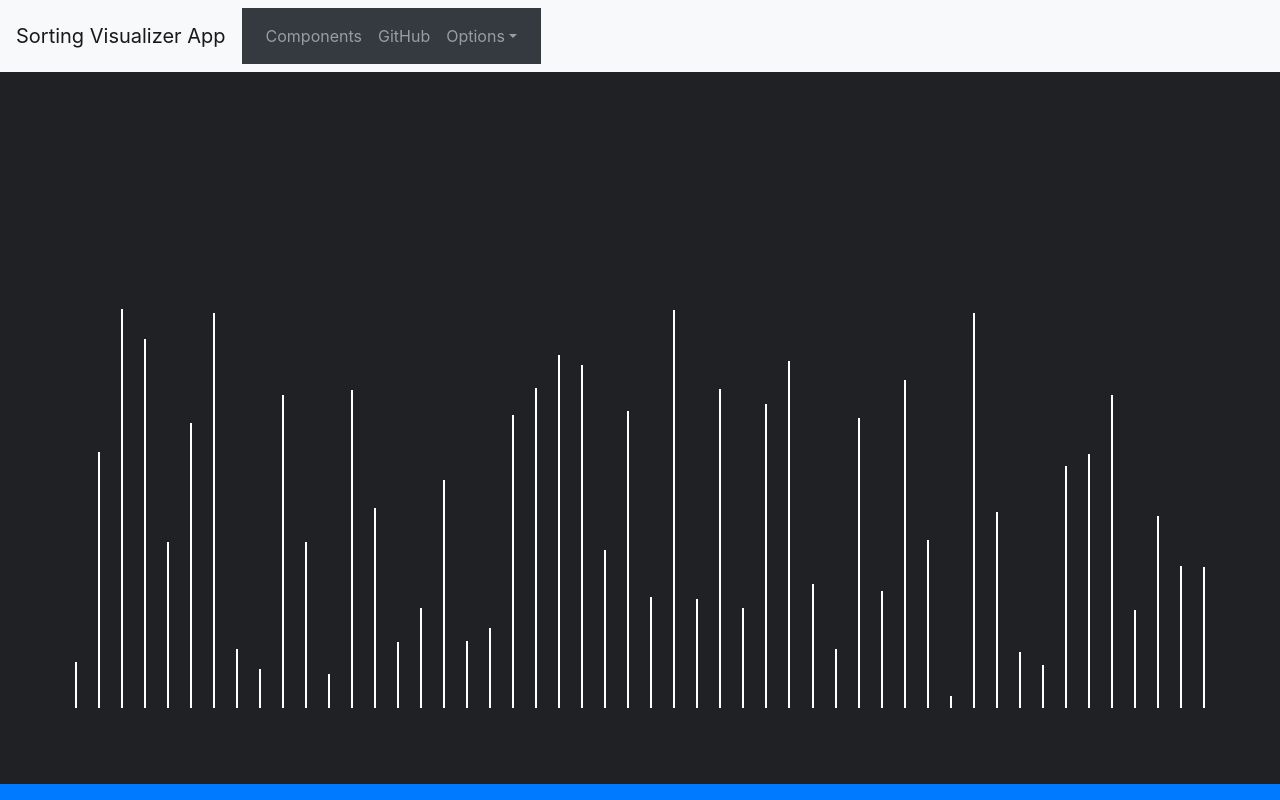
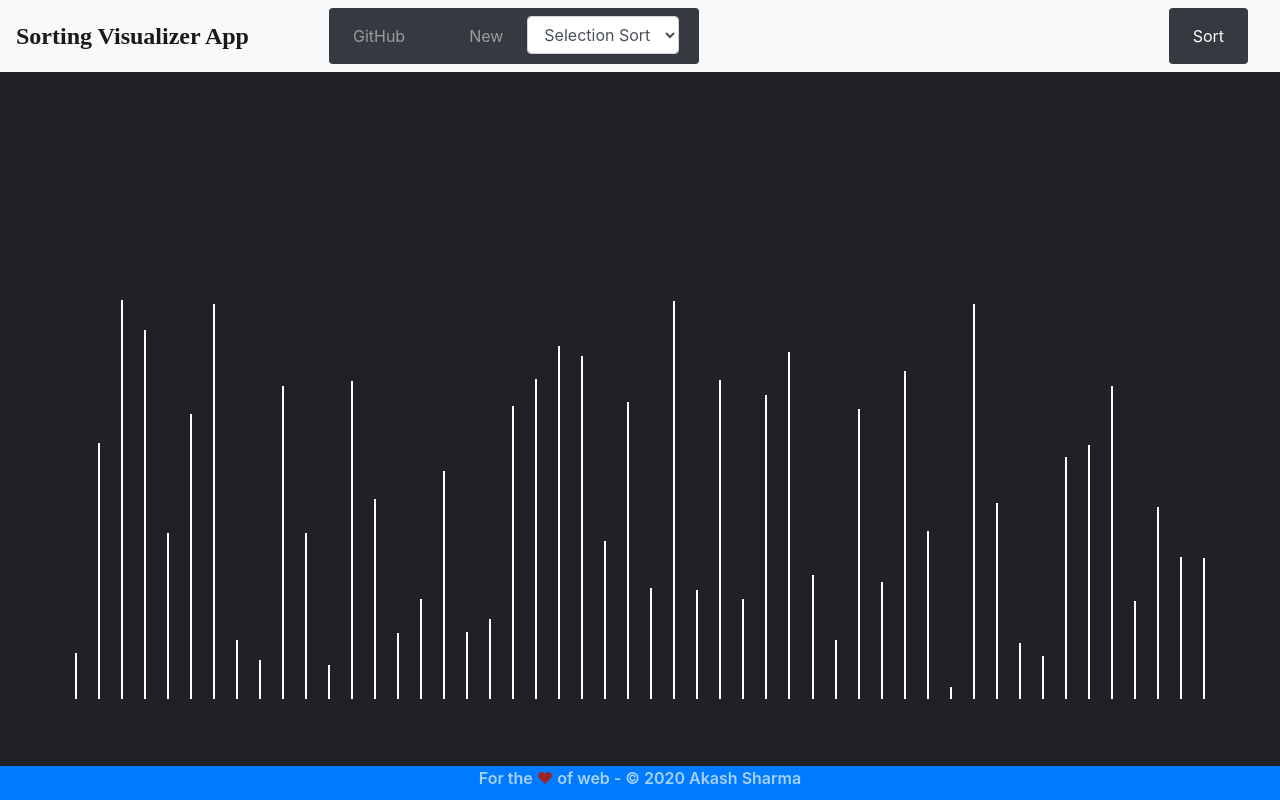
Before and after one commit to AKASHCS50/sorting-visualizer-app, a React (Create React App) app in the folder sorting-visualizer-app/: page / in a window 1280 px wide. Built offline with nearby package versions, Linux system fonts and the light colour scheme.

Commit message:
Completed look

```diff
--- a/sorting-visualizer-app/src/App.css
+++ b/sorting-visualizer-app/src/App.css
@@ -16,3 +16,18 @@
   width: 90vw;
   margin-left: 5vw;
 }
+
+.footer {
+  padding-bottom: 0;
+  line-height: 0.6;
+}
+
+.footer-txt{
+    color: rgba(255, 255, 255, 0.65);
+    font-weight: 600;
+    width: 100vw;
+}
+
+#ft-icon {
+  color: #9e2323;
+}
--- a/sorting-visualizer-app/src/App.js
+++ b/sorting-visualizer-app/src/App.js
@@ -10,7 +10,12 @@ function App() {
       <div className="App">
         <Navigation />
         <NumberBars />
-        <nav class="navbar navbar-light bg-primary"></nav>
+        <nav className="navbar navbar-light bg-primary text-center footer">
+          <p className="footer-txt">
+            For the <span id="ft-icon">❤</span> of web - © 2020 Akash
+            Sharma
+          </p>
+        </nav>
       </div>
     </NumberProvider>
   );
--- a/sorting-visualizer-app/src/components/Navigation.js
+++ b/sorting-visualizer-app/src/components/Navigation.js
@@ -7,90 +7,68 @@ import {
   Nav,
   NavItem,
   NavLink,
-  UncontrolledDropdown,
-  DropdownToggle,
-  DropdownMenu,
+  Input,
   DropdownItem,
-  NavbarText
 } from "reactstrap";
 import RandomButton from "./RandomButton";
 import SortButton from "./SortButton";
 
-const Navigation = props => {
+const Navigation = (props) => {
   const [isOpen, setIsOpen] = useState(false);
 
   const toggle = () => setIsOpen(!isOpen);
 
   return (
     <div>
-      <Navbar color="light" light fixed expand="md">
-        <NavbarBrand href="/">Sorting Visualizer App</NavbarBrand>
+      <Navbar color="light" light expand="md">
+        <NavbarBrand href="/" style={heading}>
+          Sorting Visualizer App
+        </NavbarBrand>
         <NavbarToggler onClick={toggle} />
         <Collapse isOpen={isOpen} navbar>
           <div>
-            <Navbar color="dark" dark expand="md">
+            <Navbar color="dark" dark expand="md" className="rounded">
               <Nav className="mr-auto" navbar>
                 <NavItem>
-                  <NavLink href="/components/">Components</NavLink>
-                </NavItem>
-                <NavItem>
-                  <NavLink href="https://github.com/reactstrap/reactstrap">
+                  <NavLink href="https://github.com/AKASHCS50/Sorting-Visualizer-App">
                     GitHub
                   </NavLink>
                 </NavItem>
-                <UncontrolledDropdown nav inNavbar>
-                  <DropdownToggle nav caret>
-                    Options
-                  </DropdownToggle>
-                  <DropdownMenu right>
-                    <DropdownItem>Option 1</DropdownItem>
-                    <DropdownItem>Option 2</DropdownItem>
-                    <DropdownItem divider />
-                    <DropdownItem>Reset</DropdownItem>
-                  </DropdownMenu>
-                </UncontrolledDropdown>
+                <NavItem className="ml-md-5">
+                  <RandomButton></RandomButton>
+                </NavItem>
+                <DropdownItem divider />
+                <Input
+                  type="select"
+                  name="select"
+                  id="SelectSort"
+                  className="ml-md-3 mr-md-1"
+                >
+                  <option value="sel">Selection Sort</option>
+                  <option value="ins">Insertion Sort</option>
+                  <option value="bub">Bubble Sort</option>
+                </Input>
               </Nav>
             </Navbar>
           </div>
         </Collapse>
+        <Navbar color="dark" dark expand="md" className="rounded mr-3">
+          <Nav className="mr-auto" navbar>
+            <NavItem>
+              <SortButton></SortButton>
+            </NavItem>
+          </Nav>
+        </Navbar>
       </Navbar>
     </div>
   );
 };
 
-const nav = {
-  display: "flex",
-  width: "100vw",
-  height: "13vh",
-  backgroundColor: "#333",
-  position: "fixed",
-  top: "0",
-  left: "0",
-  color: "white"
-};
-
-const nav_ul = {
-  minWidth: "80%",
-  display: "flex",
-  alignItems: "center",
-  justifyContent: "space-between",
-  listStyle: "none",
-  padding: "20px",
-  cursor: "default"
-};
-
 const heading = {
-  fontSize: "1.25rem"
-};
-
-const sort_btn = {
-  fontSize: "1.3rem",
-  cursor: "pointer",
-  backgroundColor: "#96a2967a",
-  padding: "10px",
-  borderRadius: "10px",
-  minWidth: "80px",
-  textAlign: "center"
+  fontSize: "1.50rem",
+  fontWeight: "600",
+  fontFamily: "cursive",
+  marginRight: "5rem",
 };
 
 export default Navigation;
--- a/sorting-visualizer-app/src/components/NumberContext.js
+++ b/sorting-visualizer-app/src/components/NumberContext.js
@@ -73,7 +73,7 @@ export class NumberProvider extends Component {
       { num: 142, active: 0 },
       { num: 141, active: 0 }
     ],
-    size: 3,
+    size: 50,
     dispatch: action => this.setState(state => reducer(state, action))
   };
   // console.log(this.state.size);
--- a/sorting-visualizer-app/src/components/RandomButton.js
+++ b/sorting-visualizer-app/src/components/RandomButton.js
@@ -1,9 +1,16 @@
 import React, { Component } from "react";
 import { Consumer } from "./NumberContext";
 
+const randm_btn = {
+  backgroundColor: "transparent",
+  padding: ".5rem",
+  border: "0",
+  color: "rgba(255,255,255,.5)",
+};
+
 class RandomButton extends Component {
   state = {
-    brr: {}
+    brr: {},
   };
 
   GenerateRandom = (dispatch, size, e) => {
@@ -11,16 +18,16 @@ class RandomButton extends Component {
     for (let i = 0; i < size; i++) {
       crr.push({
         num: this.randomNumber(5, 400),
-        active: 0
+        active: 0,
       });
     }
     this.setState({
-      brr: crr
+      brr: crr,
     });
 
     dispatch({
       type: "CHANGE_ARR",
-      payload: crr
+      payload: crr,
     });
   };
 
@@ -31,11 +38,14 @@ class RandomButton extends Component {
   render() {
     return (
       <Consumer>
-        {value => {
+        {(value) => {
           const { dispatch, size } = value;
           return (
             <div className="Random-Btn">
-              <button onClick={this.GenerateRandom.bind(this, dispatch, size)}>
+              <button
+                style={randm_btn}
+                onClick={this.GenerateRandom.bind(this, dispatch, size)}
+              >
                 New
               </button>
             </div>
--- a/sorting-visualizer-app/src/components/SortButton.js
+++ b/sorting-visualizer-app/src/components/SortButton.js
@@ -5,24 +5,45 @@ import InsertionSort from "./algorithms/InsertionSort";
 import BubbleSort from "./algorithms/BubbleSort";
 import MergeSort from "./algorithms/MergeSort";
 
-const SortButton = e => {
+const sort_btn = {
+  backgroundColor: "transparent",
+  padding: ".5rem",
+  border: "0",
+  color: "rgba(255,255,255,1)",
+};
+
+const SortButton = (e) => {
   const SelectAlgo = (arr, dispatch, size) => {
-    console.log(arr);
-    // SelectionSort(arr, dispatch, size);
-    // InsertionSort(arr, dispatch, size);
-    // BubbleSort(arr, dispatch, size);
-    MergeSort(arr, dispatch, size);
+    let sort_method = document.getElementById("SelectSort").value;
+
+    switch (sort_method) {
+      case "sel":
+        SelectionSort(arr, dispatch, size);
+        break;
+      case "ins":
+        InsertionSort(arr, dispatch, size);
+        break;
+      case "bub":
+        BubbleSort(arr, dispatch, size);
+        break;
+      case "mer":
+        MergeSort(arr, dispatch, size);
+        break;
+      default:
+        SelectionSort(arr, dispatch, size);
+    }
   };
   return (
     <Consumer>
-      {value => {
+      {(value) => {
         const { arr, dispatch, size } = value;
-        console.log(value);
-        console.log(arr);
-        console.log("hree");
         return (
           <div className="Sort-Btn">
-            <button onClick={() => SelectAlgo(arr, dispatch, size)}>
+            <button
+              style={sort_btn}
+              className="btn btn-secondary btn-medium rounded"
+              onClick={() => SelectAlgo(arr, dispatch, size)}
+            >
               Sort
             </button>
           </div>
--- a/sorting-visualizer-app/src/components/algorithms/BubbleSort.js
+++ b/sorting-visualizer-app/src/components/algorithms/BubbleSort.js
@@ -1,12 +1,12 @@
 function BubbleSort(arr, dispatch, size) {
     var brr = [...arr];
-    console.log(arr);
-    console.log(size);
+    // console.log(arr);
+    // console.log(size);
     const firstLoop = async () => {
         for (let i = 0; i < (size - 1); i++) {
             let change = 0;
             // brr[i].active = 1;
-            console.log(i);
+            // console.log(i);
             const secondLoop = async () => {
                 for (let j = 0; j < (size - i - 1); j++) {
                     // console.log(`resolved : ${i} ${j}`);
--- a/sorting-visualizer-app/src/components/algorithms/InsertionSort.js
+++ b/sorting-visualizer-app/src/components/algorithms/InsertionSort.js
@@ -1,7 +1,7 @@
 function InsertionSort(arr, dispatch, size) {
   var brr = [...arr];
-  console.log(arr);
-  console.log(size);
+  // console.log(arr);
+  // console.log(size);
   const firstLoop = async () => {
     for (let i = 1; i < size; i++) {
       let temp = brr[i].num;
--- a/sorting-visualizer-app/src/components/algorithms/SelectionSort.js
+++ b/sorting-visualizer-app/src/components/algorithms/SelectionSort.js
@@ -1,13 +1,13 @@
 function SelectionSort(arr, dispatch, size) {
   var brr = [...arr];
-  console.log(arr);
-  console.log(size);
+  // console.log(arr);
+  // console.log(size);
   const firstLoop = async () => {
     for (let i = 0; i < size; i++) {
       let min = brr[i].num;
       let pos = i;
       brr[i].active = 1;
-      console.log(i);
+      // console.log(i);
       let j = i + 1;
       const secondLoop = async () => {
         for (; j < size; j++) {
--- a/sorting-visualizer-app/src/index.css
+++ b/sorting-visualizer-app/src/index.css
@@ -1,12 +1,13 @@
 *,
 *::before,
-*::after{
+*::after {
   box-sizing: border-box;
   padding: 0;
   margin: 0;
 }
 
-html, body{
+html,
+body {
   min-height: 100vh;
   width: 100vw;
 }
@@ -23,3 +24,10 @@ code {
   font-family: source-code-pro, Menlo, Monaco, Consolas, 'Courier New',
     monospace;
 }
+
+button:focus,
+button:hover {
+  outline: none !important;
+  color: rgba(255, 255, 255, .75) !important;
+  box-shadow: none !important;
+}
```
